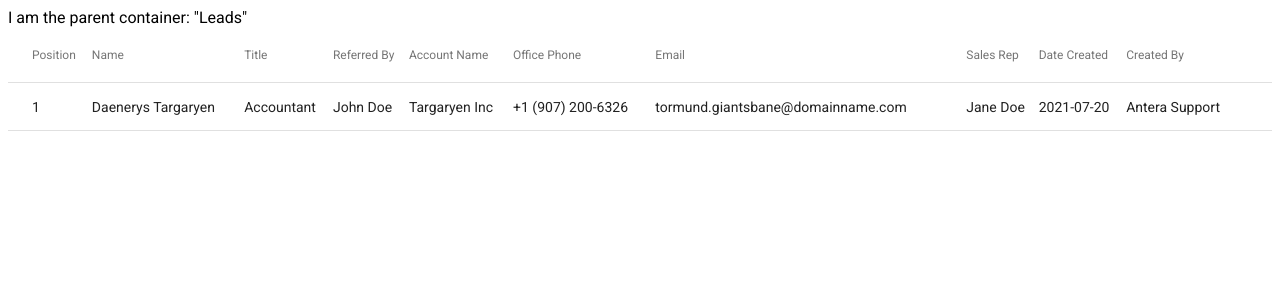
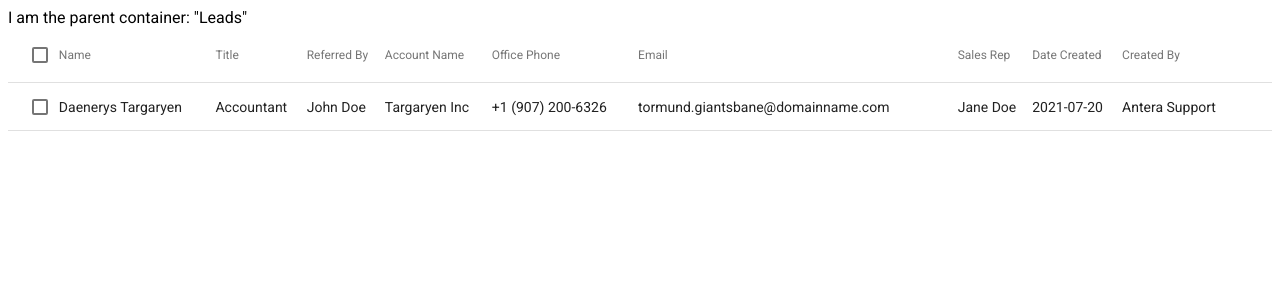
Before and after one commit to elwood-berry/antera-leads-replica, an Angular app: page / in a window 1280 px wide. Shown: the top 300 px of the page. Built offline with nearby package versions, Linux system fonts and the light colour scheme.

Commit message:
1 file modified

```diff
--- a/src/app/components/leads/_elements/leads-list/leads-list.component.ts
+++ b/src/app/components/leads/_elements/leads-list/leads-list.component.ts
@@ -48,6 +48,9 @@ const ELEMENT_DATA: LeadElement[] = [
   }
 ];
 
+/*
+DECORATOR: COMPONENT
+*/
 @Component({
   selector: 'app-leads-list',
   templateUrl: './leads-list.component.html',
@@ -63,10 +66,14 @@ const ELEMENT_DATA: LeadElement[] = [
     ])
   ]
 })
+
+/*
+CLASS: LEAD LIST
+*/
 export class LeadsListComponent implements OnInit {
   // PROPERTIES
   public displayedColumns: string[] = [
-    'position',
+    'select',
     'name',
     'title',
     'referredBy',
@@ -77,21 +84,20 @@ export class LeadsListComponent implements OnInit {
     'dateCreated',
     'createdBy'
   ];
-
   public dataSource = new MatTableDataSource<LeadElement>(ELEMENT_DATA);
-  selection = new SelectionModel<LeadElement>(true, []);
+  public selection = new SelectionModel<LeadElement>(true, []);
 
   ngOnInit() {}
 
   /** Whether the number of selected elements matches the total number of rows. */
-  isAllSelected() {
+  public isAllSelected() {
     const numSelected = this.selection.selected.length;
     const numRows = this.dataSource.data.length;
     return numSelected === numRows;
   }
 
   /** Selects all rows if they are not all selected; otherwise clear selection. */
-  masterToggle() {
+  public masterToggle() {
     if (this.isAllSelected()) {
       this.selection.clear();
       return;
@@ -101,7 +107,7 @@ export class LeadsListComponent implements OnInit {
   }
 
   /** The label for the checkbox on the passed row */
-  checkboxLabel(row?: LeadElement): string {
+  public checkboxLabel(row?: LeadElement): string {
     if (!row) {
       return `${this.isAllSelected() ? 'deselect' : 'select'} all`;
     }
```
